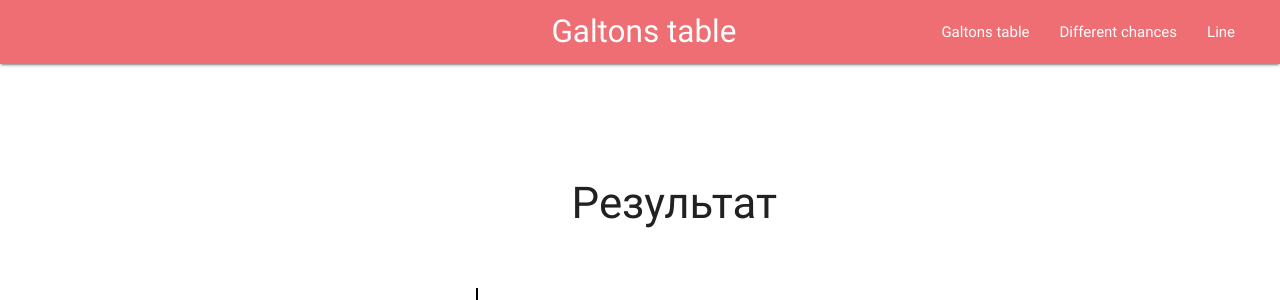
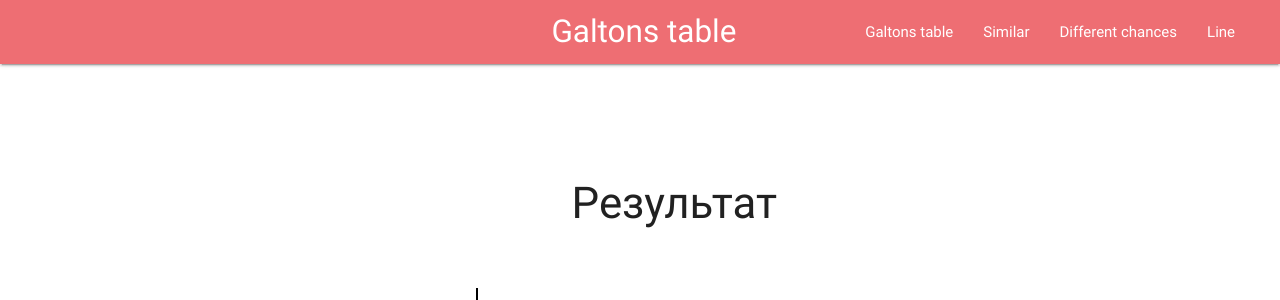
Before and after one commit to alexladnev/dalton_table, a Flask app: template templates/result.html in a window 1280 px wide; the page is wider, and only the part inside the window is pictured. Shown: the top 300 px of that part. Run offline with Flask 2, Linux system fonts and the light colour scheme; the template is opened without the code that fills it, so the values that code supplies are empty; some libraries are stand-ins or nearby versions.

Commit message:
Update result.html

```diff
--- a/templates/result.html
+++ b/templates/result.html
@@ -13,6 +13,7 @@
         <a class="brand-logo center text-darken-4">&nbsp;Galtons table</a>
         <ul id="nav-mobile" class="right hide-on-med-and-down">
             <li><a href="/galtons_table">Galtons table</a></li>
+            <li><a href="/similar">Similar</a></li>
             <li><a href="/different">Different chances</a></li>
             <li><a href="/line">Line</a></li>
             <li><a></a></li>
```
